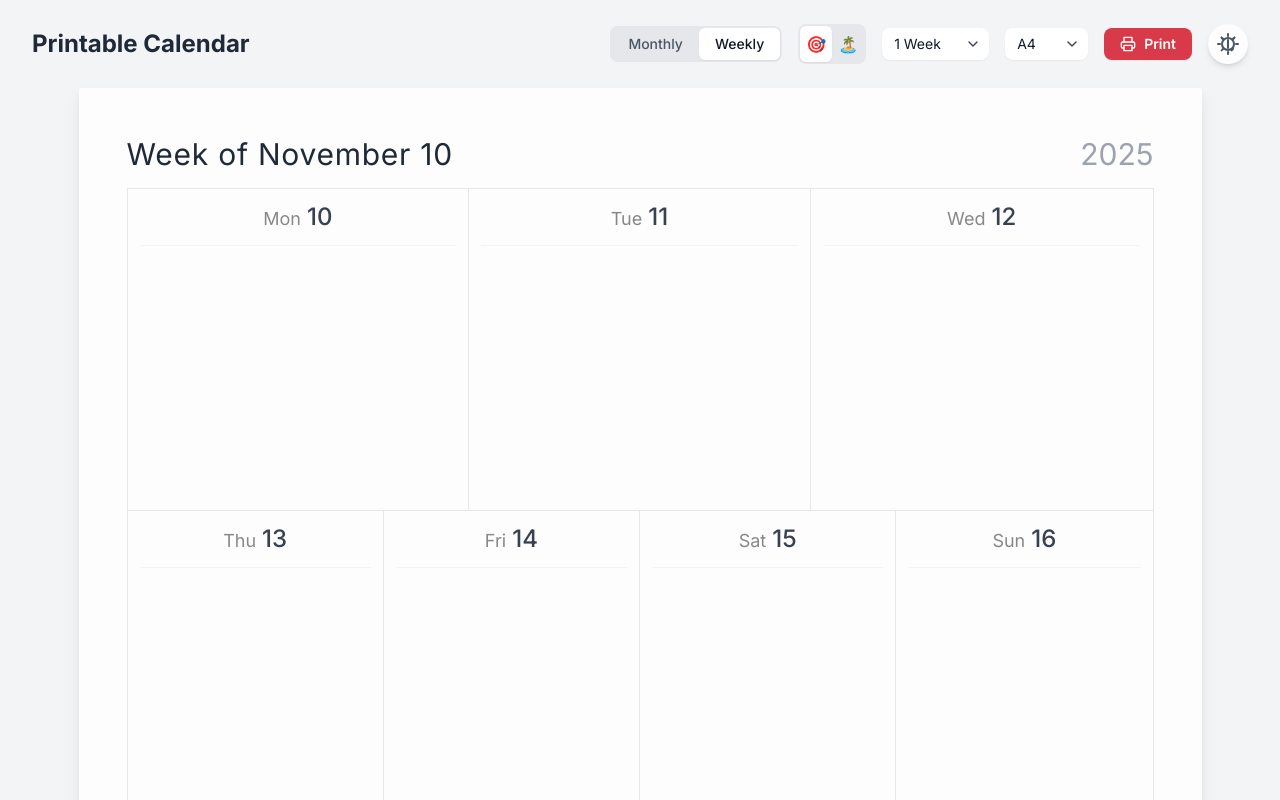
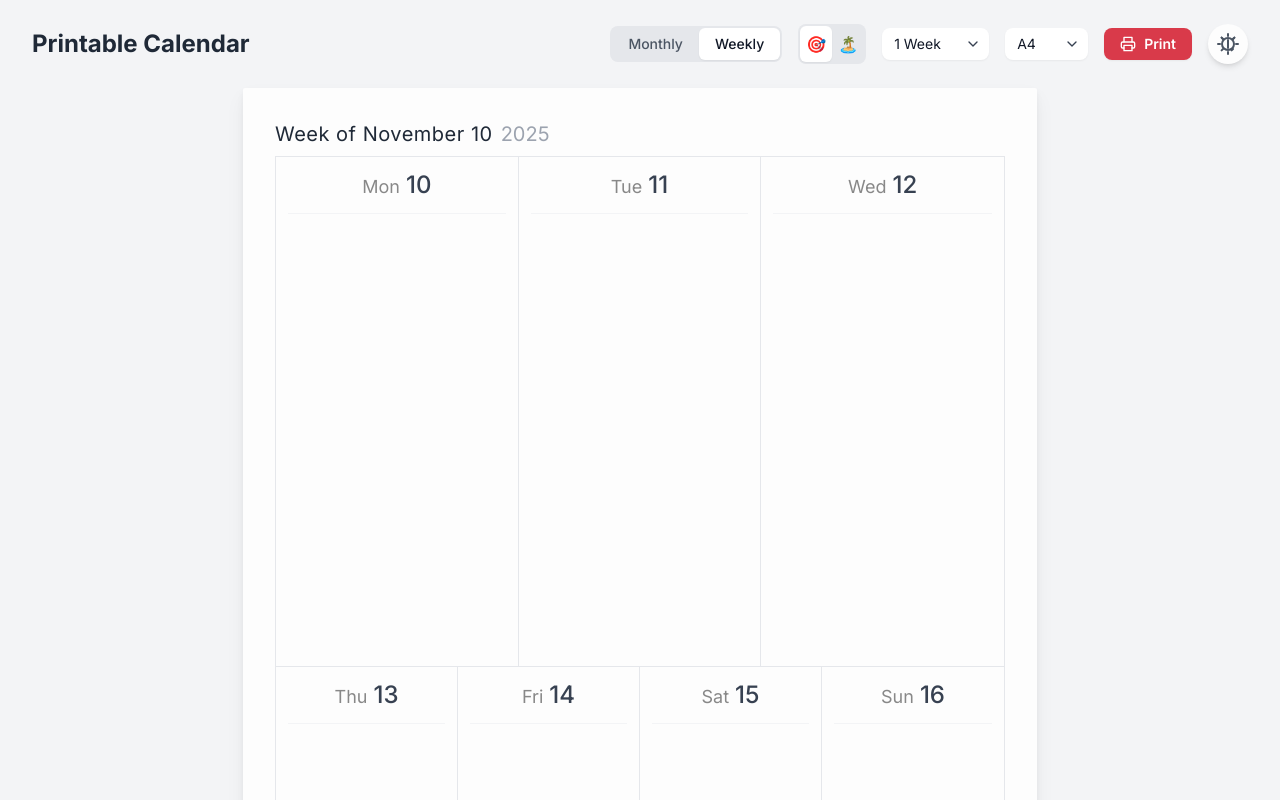
Before and after one commit to fotoflo/sen-calendar, a React (Vite) app: page / in a window 1280 px wide. Shown: the top 800 px of the page. Built offline with nearby package versions, Linux system fonts and the light colour scheme.

Commit message:
fix: Adjust print styles and layout for better printing
Corrected CSS for A4 and Letter paper sizes to accurately reflect portrait orientation and dimensions. Enabled visible borders for printed output and adjusted spacing and logo placement for both monthly and weekly views.

```diff
--- a/components/CalendarPreview.tsx
+++ b/components/CalendarPreview.tsx
@@ -31,18 +31,12 @@ export const CalendarPreview: React.FC<CalendarPreviewProps> = ({
         return (
           <div
             key={i}
-            className={`printable-calendar-page relative bg-paper-white rounded-sm p-12 flex flex-col ${viewType} ${paperSize}`}
+            className={`printable-calendar-page relative bg-paper-white rounded-sm p-8 flex flex-col ${viewType} ${paperSize}`}
           >
             {viewType === 'monthly' ? (
-              <MonthlyView date={pageDate} events={events} />
+              <MonthlyView date={pageDate} events={events} logo={logo} />
             ) : (
-              <WeeklyView date={pageDate} events={events} layout={weeklyLayout} />
-            )}
-
-            {logo && (
-              <div className="absolute bottom-12 right-12 z-20">
-                <img src={logo} alt="Logo" className="max-h-12 max-w-xs object-contain" />
-              </div>
+              <WeeklyView date={pageDate} events={events} layout={weeklyLayout} logo={logo} />
             )}
           </div>
         );
--- a/components/MonthlyView.tsx
+++ b/components/MonthlyView.tsx
@@ -15,6 +15,7 @@ import { CalendarEvent } from '../types';
 interface MonthlyViewProps {
   date: Date;
   events: CalendarEvent[];
+  logo: string | null;
 }
 
 const DayCell: React.FC<{ day: Date; isCurrentMonth: boolean; events: CalendarEvent[] }> = ({ day, isCurrentMonth, events }) => {
@@ -36,7 +37,7 @@ const DayCell: React.FC<{ day: Date; isCurrentMonth: boolean; events: CalendarEv
   );
 };
 
-export const MonthlyView: React.FC<MonthlyViewProps> = ({ date, events }) => {
+export const MonthlyView: React.FC<MonthlyViewProps> = ({ date, events, logo }) => {
   const monthStart = startOfMonth(date);
   const monthEnd = endOfMonth(date);
   const startDate = startOfWeek(monthStart);
@@ -47,9 +48,14 @@ export const MonthlyView: React.FC<MonthlyViewProps> = ({ date, events }) => {
 
   return (
     <div className="flex flex-col flex-grow">
-      <div className="flex items-center justify-between mb-4">
-        <h2 className="text-3xl font-light text-gray-800 tracking-wide">{format(date, 'MMMM')}</h2>
-        <h3 className="text-3xl font-light text-gray-400">{format(date, 'yyyy')}</h3>
+      <div className="flex items-center justify-between mb-2">
+        <div className="flex items-baseline gap-2">
+          <h2 className="text-xl font-light text-gray-800 tracking-wide">{format(date, 'MMMM')}</h2>
+          <h3 className="text-xl font-light text-gray-400">{format(date, 'yyyy')}</h3>
+        </div>
+        {logo && (
+            <img src={logo} alt="Logo" className="max-h-8 object-contain" />
+        )}
       </div>
       <div className="grid grid-cols-7 flex-grow">
         {weekdays.map(day => (
--- a/components/WeeklyView.tsx
+++ b/components/WeeklyView.tsx
@@ -12,6 +12,7 @@ interface WeeklyViewProps {
   date: Date;
   events: CalendarEvent[];
   layout: WeeklyLayout;
+  logo: string | null;
 }
 
 const DayBox: React.FC<{ day: Date, events: CalendarEvent[] }> = ({ day, events }) => {
@@ -39,7 +40,7 @@ const DayBox: React.FC<{ day: Date, events: CalendarEvent[] }> = ({ day, events
   );
 };
 
-export const WeeklyView: React.FC<WeeklyViewProps> = ({ date, events, layout }) => {
+export const WeeklyView: React.FC<WeeklyViewProps> = ({ date, events, layout, logo }) => {
   const weekStart = startOfWeek(date, { weekStartsOn: 1 });
   const weekEnd = endOfWeek(date, { weekStartsOn: 1 });
 
@@ -56,11 +57,16 @@ export const WeeklyView: React.FC<WeeklyViewProps> = ({ date, events, layout })
 
   return (
     <div className="flex flex-col flex-grow">
-      <div className="flex items-baseline justify-between mb-4">
-        <h2 className="text-3xl font-light text-gray-800 tracking-wide">
-          Week of {format(weekStart, 'MMMM d')}
-        </h2>
-        <h3 className="text-3xl font-light text-gray-400">{format(date, 'yyyy')}</h3>
+      <div className="flex items-center justify-between mb-2">
+        <div className="flex items-baseline gap-2">
+            <h2 className="text-xl font-light text-gray-800 tracking-wide">
+            Week of {format(weekStart, 'MMMM d')}
+            </h2>
+            <h3 className="text-xl font-light text-gray-400">{format(date, 'yyyy')}</h3>
+        </div>
+        {logo && (
+            <img src={logo} alt="Logo" className="max-h-8 object-contain" />
+        )}
       </div>
 
       <div className="grid grid-rows-2 flex-grow border border-gray-200">
--- a/index.html
+++ b/index.html
@@ -33,18 +33,18 @@
           box-shadow: 0 4px 6px rgba(0,0,0,0.05), 0 10px 20px rgba(0,0,0,0.05);
         }
         .printable-calendar-page.a4 {
-          width: min(90vw, 1123px); /* 297mm at 96dpi is approx 1123px */
-          aspect-ratio: 297 / 210;
+          width: min(90vw, 794px); /* 210mm at 96dpi is approx 794px */
+          aspect-ratio: 210 / 297;
         }
         .printable-calendar-page.letter {
-          width: min(90vw, 1056px); /* 11in at 96dpi is 1056px */
-          aspect-ratio: 11 / 8.5;
+          width: min(90vw, 816px); /* 8.5in at 96dpi is 816px */
+          aspect-ratio: 8.5 / 11;
         }
       }
 
       @media print {
         @page {
-            size: landscape;
+            size: portrait;
             margin: 0;
         }
 
@@ -107,13 +107,14 @@
         .printable-calendar-page .bg-gray-50, .printable-calendar-page .bg-gray-100 {
             background-color: transparent !important;
         }
+        /* Make borders visible for printing */
         .printable-calendar-page .border-gray-100,
         .printable-calendar-page .border-gray-200,
         .printable-calendar-page .border-t,
         .printable-calendar-page .border-r,
         .printable-calendar-page .border-b,
         .printable-calendar-page .border-b-2 {
-            border-color: transparent !important;
+            border-color: #bbb !important;
         }
         .printable-calendar-page .text-muted {
             color: #444 !important; /* Make muted text darker for print */
```
